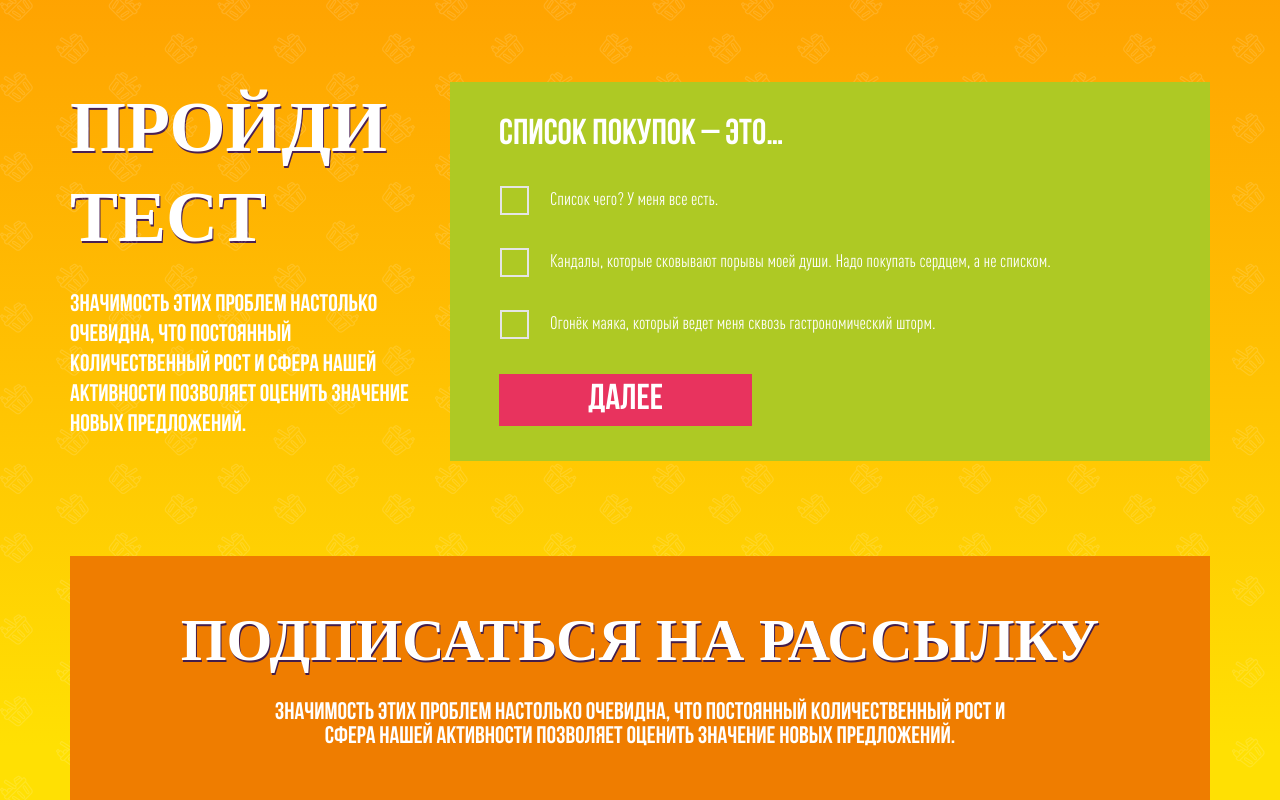
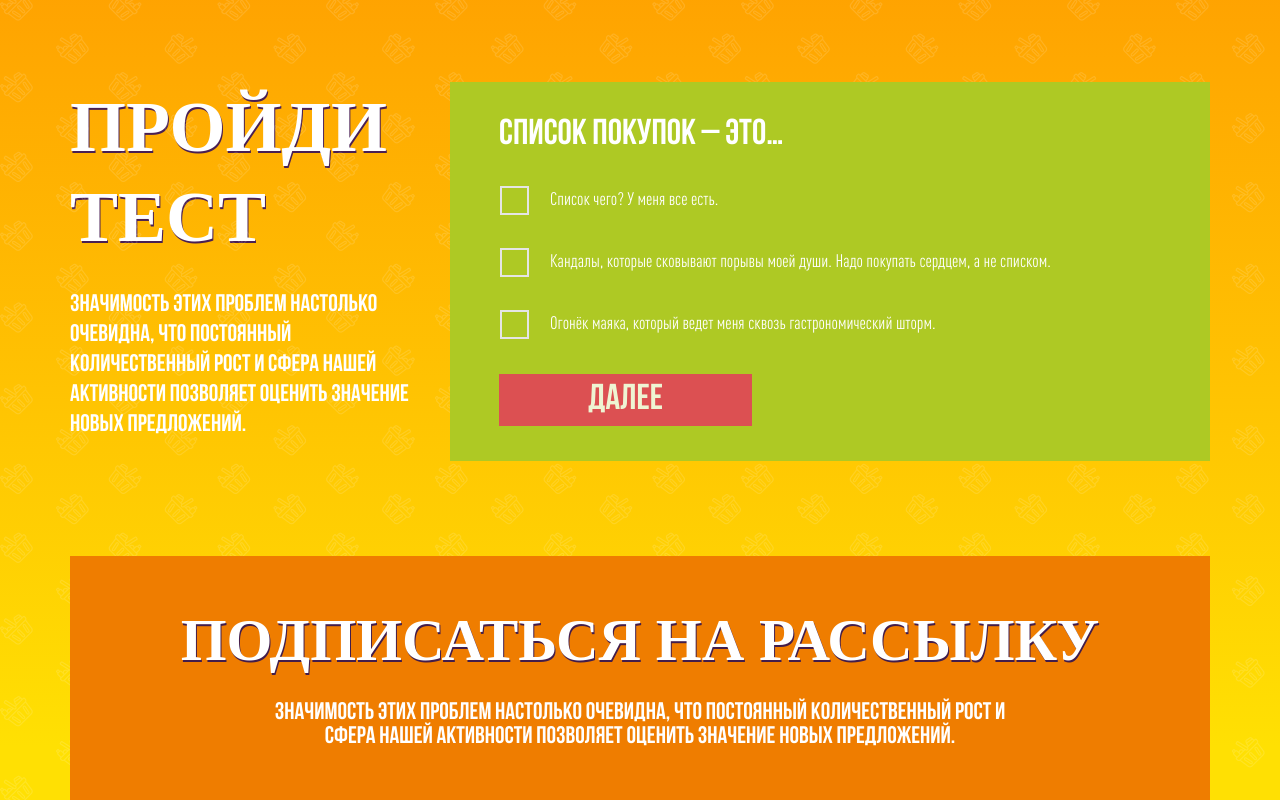
Before and after one commit to titarenkoeleonora/test-merkury, a React (Create React App) app: page / in a window 1280 px wide. In both pictures the pointer is over the button "Далее". Shown: the part 754-1554 px from the top of the page. Built offline with nearby package versions, Linux system fonts and the light colour scheme; a web font is replaced by a local one.

Commit message:
Add hovers

```diff
--- a/src/scss/blocks/checkbox.scss
+++ b/src/scss/blocks/checkbox.scss
@@ -12,6 +12,7 @@
   left: -2px;
   border: 2px solid #e5e5e5;
   background-color: transparent;
+  cursor: pointer;
 
   @media (min-width: $tablet) {
     width: 20px;
--- a/src/scss/blocks/form-test.scss
+++ b/src/scss/blocks/form-test.scss
@@ -75,6 +75,11 @@
   font-size: 16px;
   cursor: pointer;
 
+  &:hover,
+  &:focus {
+    opacity: 0.8;
+  }
+
   @media (min-width: $tablet) {
     padding: 6px 44px;
     font-size: 18px;
--- a/src/scss/blocks/newsletter-form.scss
+++ b/src/scss/blocks/newsletter-form.scss
@@ -18,6 +18,11 @@
   background-color: $violet;
   border: 0;
   cursor: pointer;
+
+  &:hover,
+  &:focus {
+    opacity: 0.8;
+  }
 
   @media (min-width: $tablet) {
     padding: 6px 25px;
```
Also changed, not shown: 1 other file (tests, documents, lock files or other folders).
